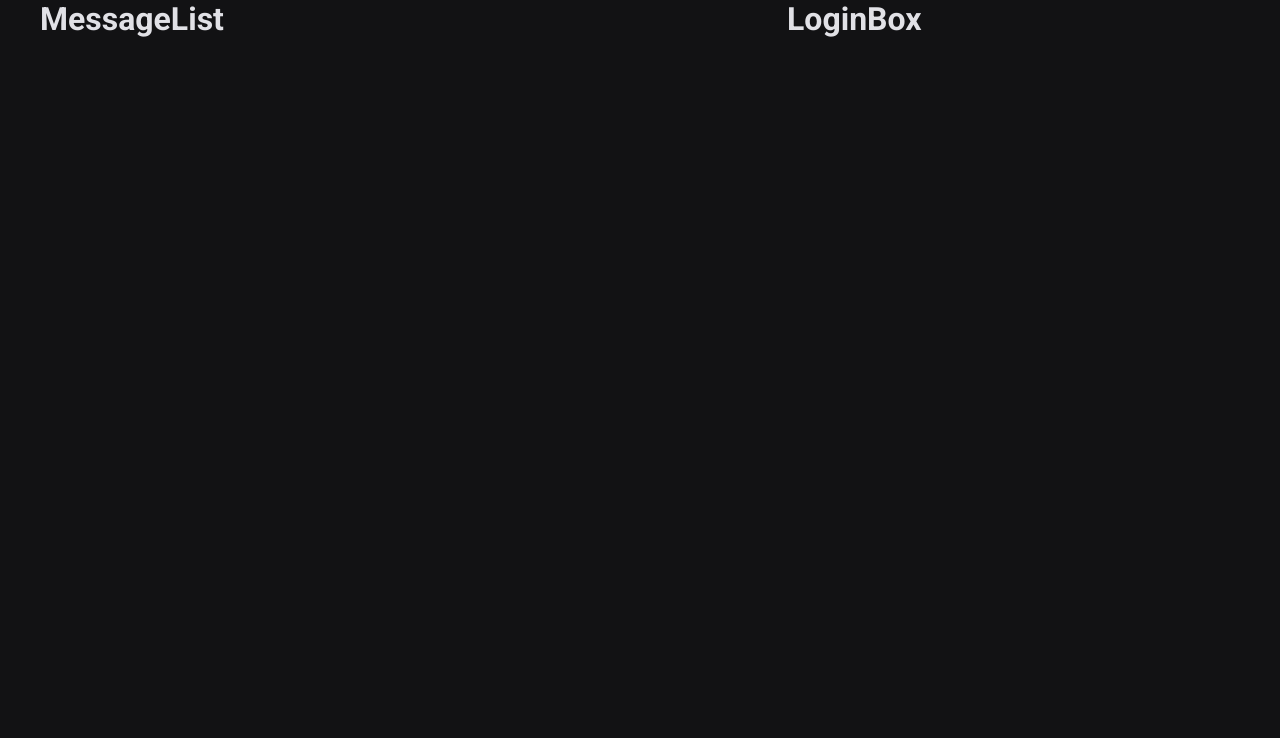
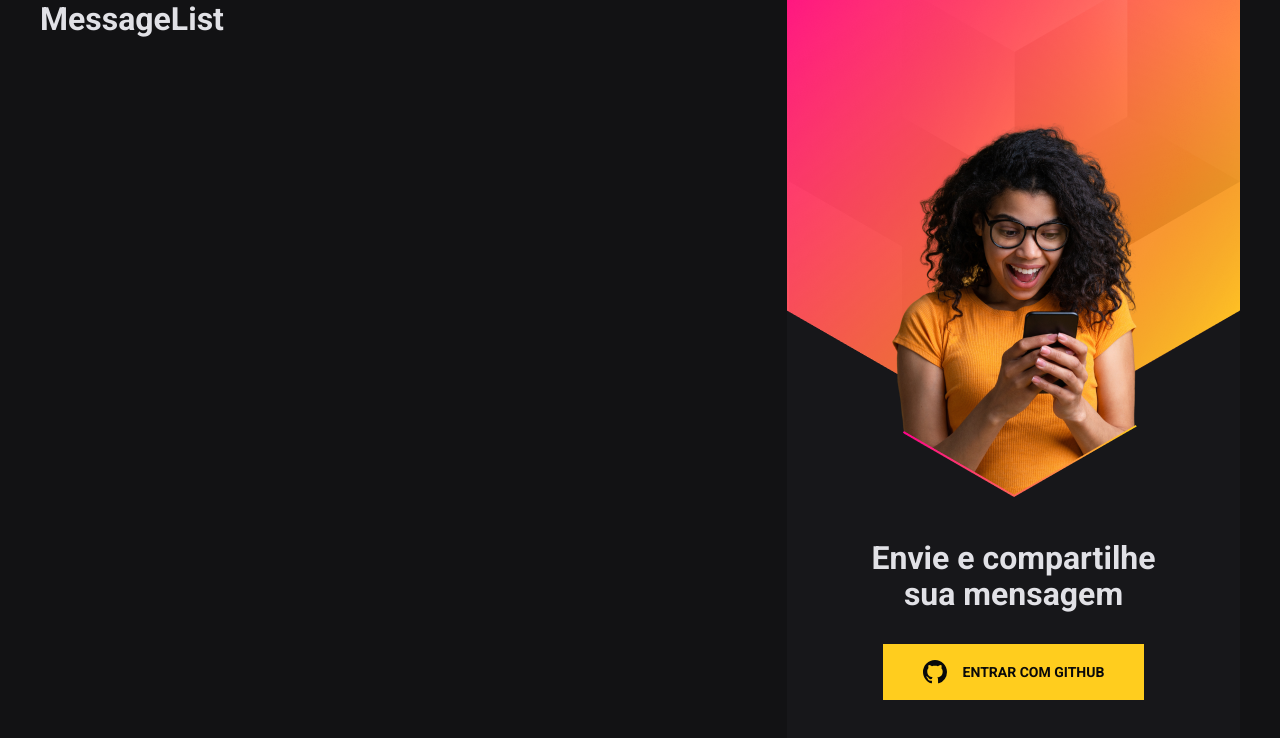
Before and after one commit to gustavonobrega/nlw-dowhile, a React (Vite) app in the folder frontend/: page / in a window 1280 px wide. Shown: the top 738 px of the page. Built offline with nearby package versions, Linux system fonts and the light colour scheme.

Commit message:
Login box component

```diff
--- a/frontend/package.json
+++ b/frontend/package.json
@@ -9,6 +9,7 @@
   "dependencies": {
     "react": "^17.0.0",
     "react-dom": "^17.0.0",
+    "react-icons": "^4.3.1",
     "sass": "^1.43.2"
   },
   "devDependencies": {
--- a/frontend/src/components/LoginBox/index.tsx
+++ b/frontend/src/components/LoginBox/index.tsx
@@ -1,5 +1,16 @@
+import { VscGithubInverted } from 'react-icons/vsc';
+
+import styles from './styles.module.scss';
+
+
 export function LoginBox() {
   return (
-    <h1>LoginBox</h1>
+    <div className={styles.loginBoxWrapper} >
+      <strong>Envie e compartilhe sua mensagem</strong>
+      <a href="#" className={styles.signInWithGithub}>
+        <VscGithubInverted size={24} />
+        Entrar com Github
+      </a>
+    </div>
   )
 }
--- /dev/null
+++ b/frontend/src/components/LoginBox/styles.module.scss
@@ -0,0 +1,42 @@
+.loginBoxWrapper {
+  height: 100vh;
+  width: 100%;
+  background: #17171a url(../../assets/banner-girl.png) no-repeat center top;
+
+  padding: 440px 80px 0;
+  text-align: center;
+
+  display: flex;
+  flex-direction: column;
+  justify-content: center;
+  align-items: center;
+
+  strong {
+    font-size: 32px;
+    line-height: 36px;
+  }
+}
+
+.signInWithGithub {
+  background: #ffcd1e;
+  margin-top: 32px;
+  padding: 0 40px;
+  height: 56px;
+  color: #09090a;
+  font-size: 14px;
+  font-weight: bold;
+  text-transform: uppercase;
+  text-decoration: none;
+
+  display: flex;
+  align-items: center;
+  justify-content: center;
+
+  &:hover {
+    filter: brightness(0.9)
+  }
+
+  svg {
+    margin-right: 16px;
+  }
+}
```
Also changed, not shown: 1 other file (tests, documents, lock files or other folders).
